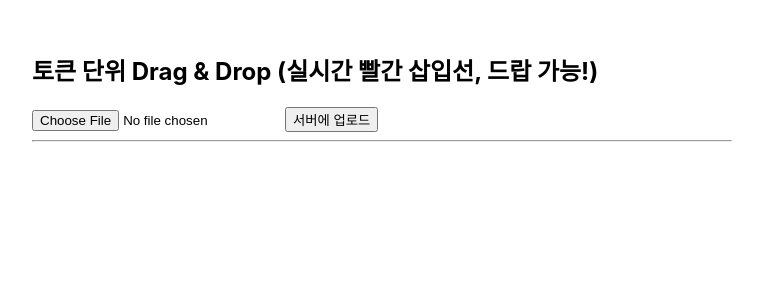
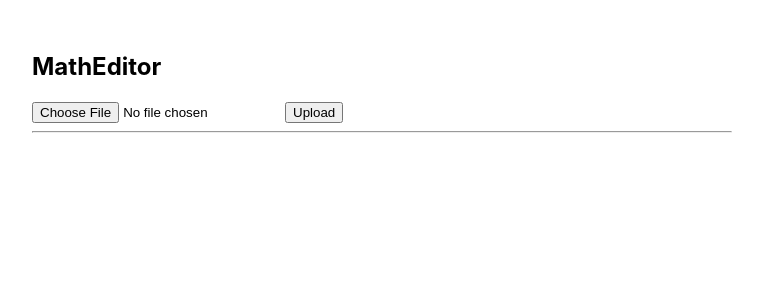
Before and after one commit to kykiris/MathEditor, a React (Create React App) app: page / in a window 1280 px wide. Shown: the top 300 px of the page, without its empty margins (258-1021 px from the left). Built offline with nearby package versions, Linux system fonts and the light colour scheme.

Commit message:
Edit some texts

```diff
--- a/src/App.js
+++ b/src/App.js
@@ -217,20 +217,20 @@ function App() {
 
   return (
     <div style={{ padding: 32, maxWidth: 700, margin: "auto" }}>
-      <h2>토큰 단위 Drag & Drop (실시간 빨간 삽입선, 드랍 가능!)</h2>
+      <h2>MathEditor</h2>
       <input type="file" onChange={handleFileChange} accept=".txt" />
-      <button onClick={handleUpload}>서버에 업로드</button>
+      <button onClick={handleUpload}>Upload</button>
       <hr />
       {sentences.length > 0 && (
         <div>
           <div style={{ marginBottom: 16 }}>
-            <button onClick={goPrev} disabled={currentIdx === 0}>이전</button>
+            <button onClick={goPrev} disabled={currentIdx === 0}>Prev</button>
             <span style={{ margin: '0 12px' }}>
               {currentIdx + 1} / {sentences.length}
             </span>
-            <button onClick={goNext} disabled={currentIdx === sentences.length - 1}>다음</button>
+            <button onClick={goNext} disabled={currentIdx === sentences.length - 1}>Next</button>
             <button onClick={handleExport} style={{ marginLeft: 16 }}>
-              편집된 문장 내보내기 (Export)
+              Export... (Export)
             </button>
           </div>
           <div style={{
@@ -240,7 +240,7 @@ function App() {
             <b>실제 문장:</b><br />
             {editedSentences[currentIdx]}
           </div>
-          <b>{"드래그 중 토큰 위/사이 어디든 드랍 가능! (실시간 빨간선 미리보기)"}</b>
+          <b>{"드래그 중 토큰 위/사이 어디든 드랍 가능!"}</b>
           {renderDraggableTokens()}
         </div>
       )}
```
